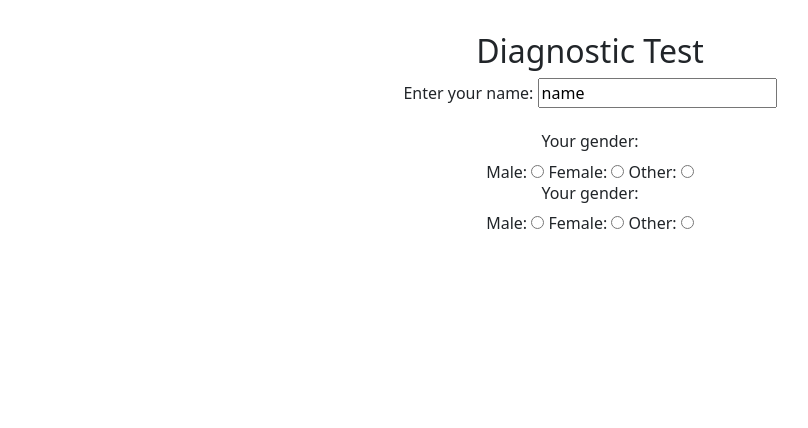
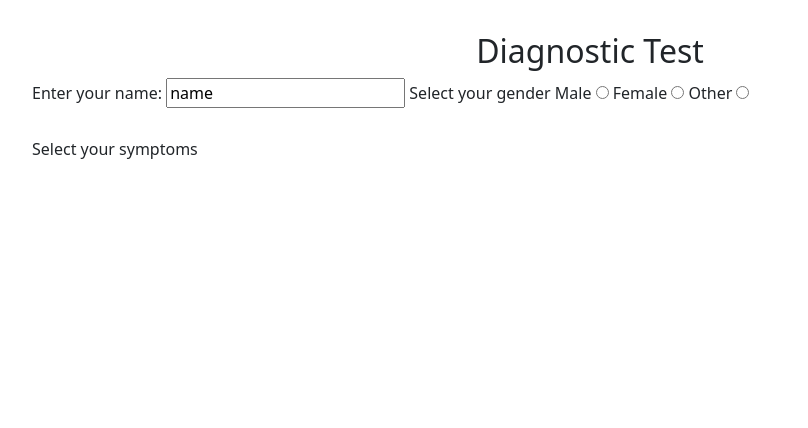
Before and after one commit to Kccarr6022/IBMDatathon, a Flask app: page /test in a window 1280 px wide. Shown: the part 66-494 px from the top of the page, without its empty margins (50-858 px from the left). Run offline with Flask 2, Linux system fonts and the light colour scheme; some libraries are stand-ins or nearby versions.

Commit message:
looping through symptoms for html

```diff
--- a/backend/templates/test.html
+++ b/backend/templates/test.html
@@ -4,28 +4,22 @@
     <h2 class="d-flex justify-content-center">Diagnostic Test</h2>
   </div>
 
-  <center>
-    <form>
+  <form class="container">
+    <div id="name" class="col-md-6" style="padding-top: 2rem; display: inline">
       Enter your name: <input type="text" name="name" value="name" />
-      <br />
-      <br />
-      <h6 class="col">Your gender:</h6>
-      <feildset id="group1" class="col">
-        Male: <input type="radio" name="sex" value="male" /> Female:
-        <input type="radio" name="sex" value="female" /> Other:
-        <input type="radio" name="sex" value="other" />
-      </feildset>
-      <h6 class="col">Your gender:</h6>
-      <feildset id="group1" class="col">
-        Male: <input type="radio" name="sex" value="male" /> Female:
-        <input type="radio" name="sex" value="female" /> Other:
-        <input type="radio" name="sex" value="other" />
-      </feildset>
-      <br />
-      <br />
-      <fieldset id="group2"></fieldset>
-    </form>
-  </center>
+    </div>
+    <div id="gender" style="display: inline;">
+      <h6 class="col" style="display: inline;">Select your gender</h6>
+      Male <input type="radio" name="sex" value="male" /> Female
+      <input type="radio" name="sex" value="female" /> Other
+      <input type="radio" name="sex" value="other" />
+    </div>
+    <div id="symptoms">
+      <h6 class="col" style="padding-top: 2rem;">Select your symptoms</h6>
+      {% for item in data %}
+        {{item[0]}}<input type="radio" name="symptom" value="{{item[1]}}" />
+      {% endfor %}
+  </form>
 </section>
 
 {% endblock%}
```
